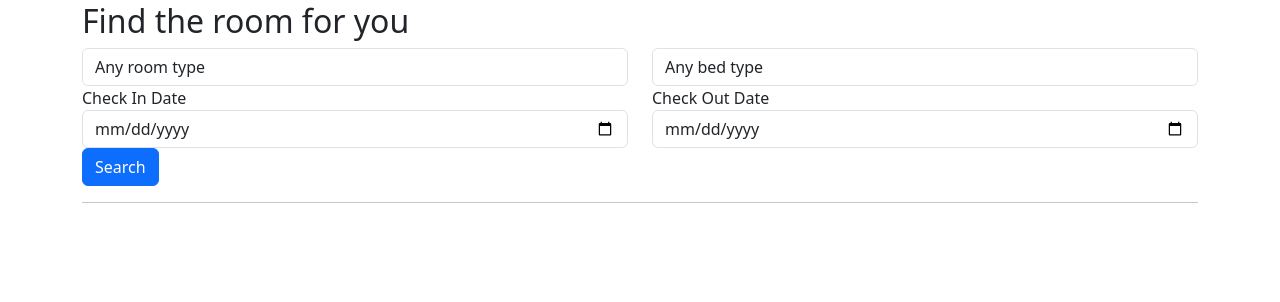
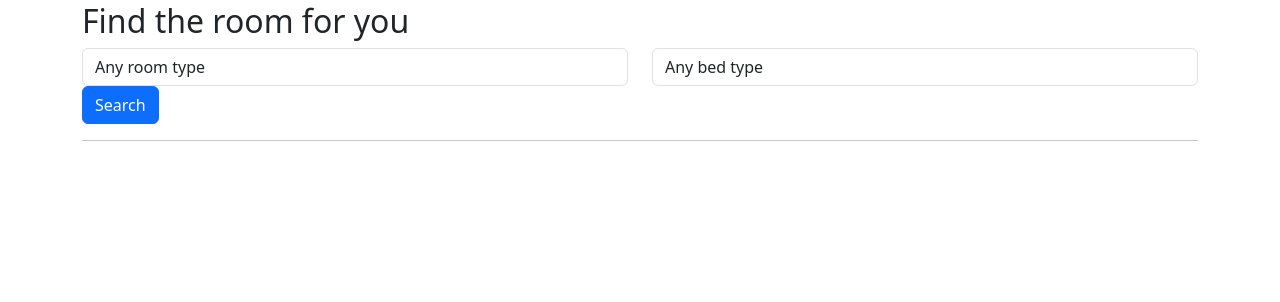
Before and after one commit to csdavids519/OneHotel, a Django app: page / in a window 1280 px wide. Shown: the part 70-372 px from the top of the page. Run offline with Django 5.2, Linux system fonts and the light colour scheme; tables that the repository leaves empty hold one stand-in row (values such as "Sample post").

Commit message:
Removed option to filter by dates

```diff
--- a/reservations/templates/index.html
+++ b/reservations/templates/index.html
@@ -23,16 +23,6 @@
             <option value="Double">Double Bed</option>
             <option value="Queen">Queen Bed</option>
         </select>
-      </div>
-    </div>
-    <div class="row">
-      <div class="col">
-        <label for="ReservationDateStart">Check In Date</label>
-        <input type="date" class="form-control" name="date_check_in">
-      </div>
-      <div class="col">
-        <label for="ReservationDateEnd">Check Out Date</label>
-        <input type="date" class="form-control" name="date_check_out">
       </div>
     </div>
     <button type="submit" class="btn btn-primary">Search</button>
--- a/reservations/views.py
+++ b/reservations/views.py
@@ -1,30 +1,10 @@
-from django.shortcuts import render, get_object_or_404
+from django.shortcuts import render
 from django.views import generic
-from .models import Room, Booking
-from datetime import datetime
+from .models import Room
 
 # Create your views here.
 # ref Matt Freire
 # ref booking check DarshanDev
-
-def check_availability(check_in, check_out):
-    available_rooms_list=[]
-    existing_bookings = Booking.objects.all()
-    check_in = datetime.strptime(check_in, "%Y-%m-%d").date()
-    check_out = datetime.strptime(check_out, "%Y-%m-%d").date()
-
-    for booking in existing_bookings:
-        is_available = True
-        for booking in existing_bookings:
-           if not (booking.reserved_start_date > check_out or booking.reserved_end_date < check_in):
-                is_available = False
-                break  # No need to check further if one booking conflicts
-
-        if is_available:
-            available_rooms_list.append(booking.room_number)
-    print(available_rooms_list)
-    return available_rooms_list
-
 
 def FilterList(request):
     qs = Room.objects.all()
@@ -53,16 +33,6 @@ def FilterList(request):
         # debug
         print('bed:',qs)
 
-
-    if check_in_query and check_out_query:
-        available_rooms = check_availability(check_in_query, check_out_query)
-        # Filter queryset to include only available rooms
-        qs = qs.filter(id__in=available_rooms)
-
-        # debug
-        print('date:',qs)
-
-
     context = {
         'queryset': qs
     }
```
